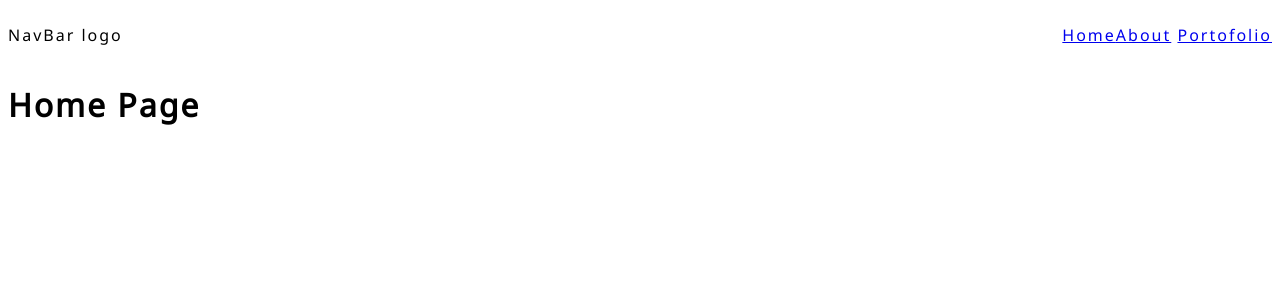
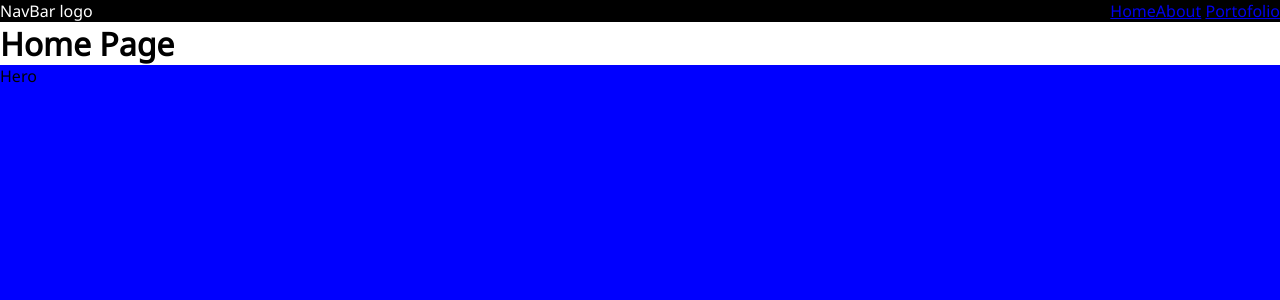
Before and after one commit to elx3020/my-portfolio, a React (Create React App) app: page / in a window 1280 px wide. Shown: the top 300 px of the page. Built offline with nearby package versions, Linux system fonts and the light colour scheme.

Commit message:
hero component

```diff
--- a/src/App.css
+++ b/src/App.css
@@ -1,99 +1,11 @@
-@import url('https://fonts.googleapis.com/css2?family=Noto+Sans&display=swap');
+@import url("https://fonts.googleapis.com/css2?family=Noto+Sans&display=swap");
 
-*{
+* {
   box-sizing: border-box;
+  margin: 0;
 }
 
-body{
-
-  font-family: 'Noto Sans', sans-serif;
-  letter-spacing: 2px;
+body {
+  font-family: "Noto Sans", sans-serif;
   overflow-x: hidden;
 }
-
-
-.tab-list-item, .tab-list-active{
-  background-color: white;
-  border-radius: 2rem;
-  width: 10rem;
-  text-align: center;
-}
-
-.tab-list {
-  display: flex;
-  padding: 0;
-  margin: 0;
-  flex-direction: row;
-  justify-content: space-around;
-}
-
-.tab-list-item {
-  display: inline-block;
-  list-style: none;
-  margin-top: 1rem;
-  margin-bottom: 2rem;
-  padding: 0.5rem 0.75rem;
-  box-shadow: 0px 0px 20px 1px rgba(12, 5, 54, 0.3), 0px 0px 5px 1px rgba(12, 5, 54, 0.3) ;
-  z-index: 1;
-  font-weight: 700;
-}
-
-.tab-list-active {
-  background-color: black;
-  color: white;
-  box-shadow: none;
-  font-size: 1rem;
-
-}
-
-
-.tab-content{
-  margin: 0;
-  padding: 0;
-  -ms-overflow-style: none;  /* IE and Edge */
-  scrollbar-width: none;  /* Firefox */
-}
-.tab-head{
-  display: flex;
-  flex-direction: row;
-  margin: 2rem auto;
-  width: 95vw;
-  height: 90vh;
-  /* border-radius: 30px;
-  background-color: rgb(66, 85, 252);
-  box-shadow: 0px 0px 40px 2px rgba(0,0,0,0.2); */
-
-  padding: 3rem;
-  align-items: center;
-  z-index: 3;
-  overflow: scroll;
-  scrollbar-width: none;  /* Firefox */
-
-}
-
-
-.separator {
-  margin-top:7rem;
-  display: flex;
-  flex-direction: row;
-  align-items: center;
-  justify-content: center;
-
-
-}
-
-.circle{
-  width: 1rem;
-  height: 1rem;
-  margin-left: 1rem;
-  background-color: rgb(168, 168, 168);
-  border-radius: 50%;
-
-}
-
-
-
-.footer{
-  width: 100vw;
-  height: 30rem;
-}
--- /dev/null
+++ b/src/components/Layout/HeroContainer.jsx
@@ -0,0 +1,13 @@
+
+const HeroContainer = (props) => {
+
+    const { backgroundImage, title, description } = props;
+
+
+
+    return (
+        <div style={{height:'100vh', backgroundColor:'blue' }}>Hero</div>
+    )
+}
+
+export default HeroContainer;
--- a/src/components/Layout/NavBar.jsx
+++ b/src/components/Layout/NavBar.jsx
@@ -9,7 +9,7 @@ const Navbar = (props) => {
         <Link to='about'>About</Link> <Link to='portfolio'>Portofolio</Link></div>);
 
     return (
-        <div style={{display: 'flex',alignItems:'center', justifyContent:'space-between'}}>
+        <div style={{display: 'flex',alignItems:'center', justifyContent:'space-between',backgroundColor:'black', color:'white'}}>
             <div><p> NavBar logo</p></div>
             {links}
 
--- /dev/null
+++ b/src/oldVersion/Style.css
@@ -0,0 +1,90 @@
+@import url("https://fonts.googleapis.com/css2?family=Noto+Sans&display=swap");
+
+* {
+  box-sizing: border-box;
+}
+
+body {
+  font-family: "Noto Sans", sans-serif;
+  letter-spacing: 2px;
+  overflow-x: hidden;
+}
+
+.tab-list-item,
+.tab-list-active {
+  background-color: white;
+  border-radius: 2rem;
+  width: 10rem;
+  text-align: center;
+}
+
+.tab-list {
+  display: flex;
+  padding: 0;
+  margin: 0;
+  flex-direction: row;
+  justify-content: space-around;
+}
+
+.tab-list-item {
+  display: inline-block;
+  list-style: none;
+  margin-top: 1rem;
+  margin-bottom: 2rem;
+  padding: 0.5rem 0.75rem;
+  box-shadow: 0px 0px 20px 1px rgba(12, 5, 54, 0.3),
+    0px 0px 5px 1px rgba(12, 5, 54, 0.3);
+  z-index: 1;
+  font-weight: 700;
+}
+
+.tab-list-active {
+  background-color: black;
+  color: white;
+  box-shadow: none;
+  font-size: 1rem;
+}
+
+.tab-content {
+  margin: 0;
+  padding: 0;
+  -ms-overflow-style: none; /* IE and Edge */
+  scrollbar-width: none; /* Firefox */
+}
+.tab-head {
+  display: flex;
+  flex-direction: row;
+  margin: 2rem auto;
+  width: 95vw;
+  height: 90vh;
+  /* border-radius: 30px;
+  background-color: rgb(66, 85, 252);
+  box-shadow: 0px 0px 40px 2px rgba(0,0,0,0.2); */
+
+  padding: 3rem;
+  align-items: center;
+  z-index: 3;
+  overflow: scroll;
+  scrollbar-width: none; /* Firefox */
+}
+
+.separator {
+  margin-top: 7rem;
+  display: flex;
+  flex-direction: row;
+  align-items: center;
+  justify-content: center;
+}
+
+.circle {
+  width: 1rem;
+  height: 1rem;
+  margin-left: 1rem;
+  background-color: rgb(168, 168, 168);
+  border-radius: 50%;
+}
+
+.footer {
+  width: 100vw;
+  height: 30rem;
+}
--- a/src/pages/Home.jsx
+++ b/src/pages/Home.jsx
@@ -1,10 +1,15 @@
 
+
+// page components
+
+import HeroContainer from "../components/Layout/HeroContainer";
 
 const Home = (props) =>
 {
     return (
         <div>
             <h1>Home Page</h1>
+            <HeroContainer />
 
         </div>
     )
```
